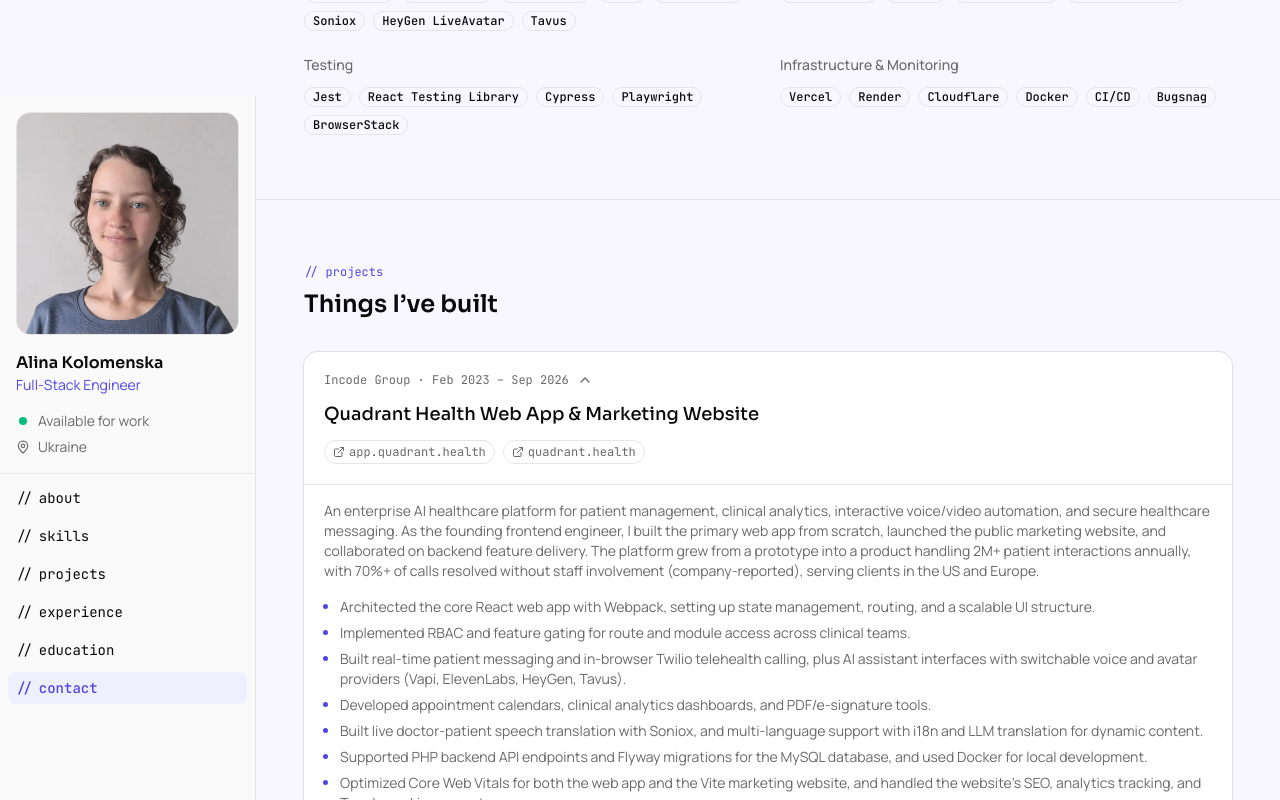
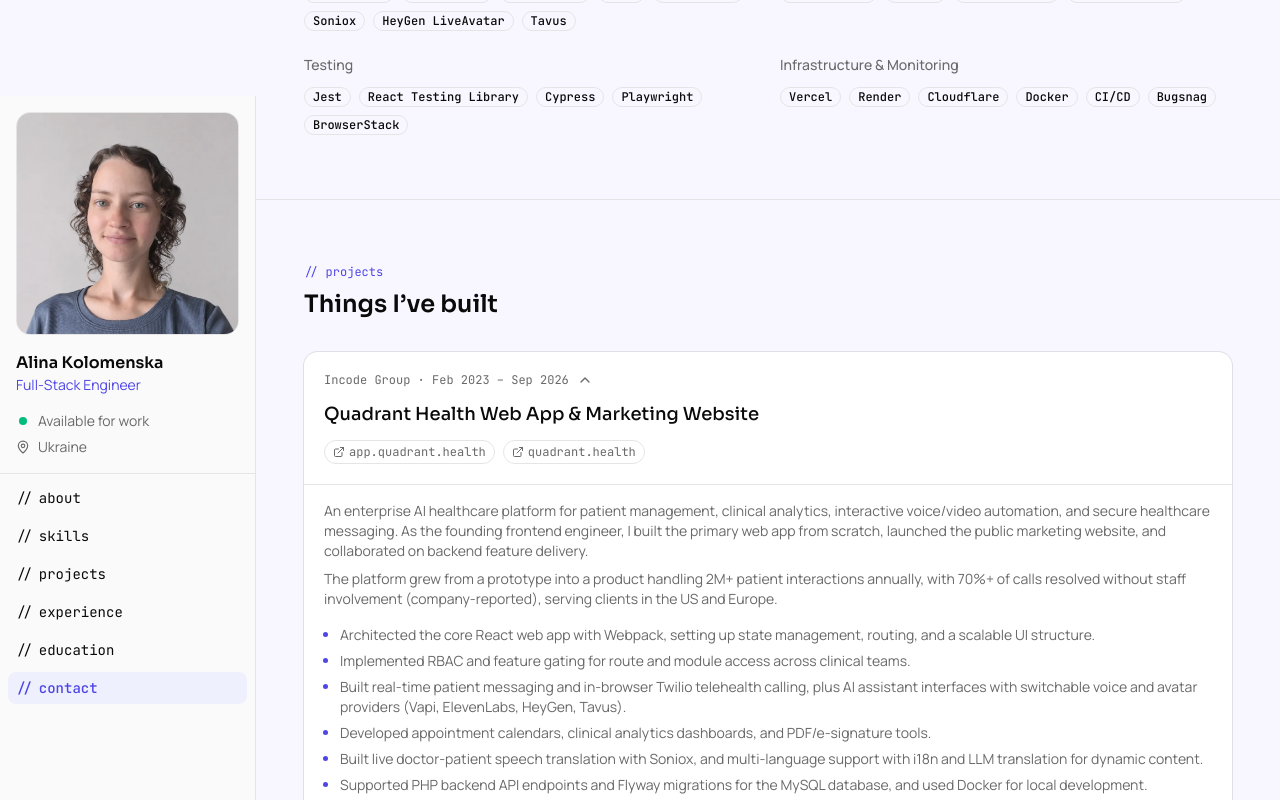
Before and after one commit to alina-kolomenska/portfolio, a React (Vite) app: page / in a window 1280 px wide. Both pictures are taken after a click on the button 768 px from the left and 1686 px from the top of the page. Shown: the part 1286-2086 px from the top of the page. Built offline with nearby package versions, Linux system fonts and the light colour scheme.

Commit message:
feat: add downloadable CV, split project descriptions, and add education locations

```diff
--- a/src/components/layout/AppSidebar.tsx
+++ b/src/components/layout/AppSidebar.tsx
@@ -107,7 +107,7 @@
 
         {profile.resumeUrl && (
           <Button variant="outline" className="w-full" asChild>
-            <a href={profile.resumeUrl} target="_blank" rel="noreferrer">
+            <a href={profile.resumeUrl} download>
               <Download /> Download CV
             </a>
           </Button>
--- a/src/components/sections/Education.tsx
+++ b/src/components/sections/Education.tsx
@@ -14,7 +14,10 @@
             className="rounded-xl border border-border p-5 transition-colors hover:border-primary/40 hover:bg-primary/5"
           >
             <p className="font-medium">{entry.degree}</p>
-            <p className="mt-1 text-sm text-muted-foreground">{entry.institution}</p>
+            <p className="mt-1 text-sm text-muted-foreground">
+              {entry.institution}
+              {entry.location && ` · ${entry.location}`}
+            </p>
             {entry.period && <p className="mt-3 font-mono text-xs text-muted-foreground">{entry.period}</p>}
             {entry.document && <DocumentPreview document={entry.document} issuer={entry.institution} />}
           </div>
--- a/src/components/ui/project-card.tsx
+++ b/src/components/ui/project-card.tsx
@@ -48,7 +48,11 @@
 
         <CollapsibleContent className="overflow-hidden data-[state=closed]:animate-collapsible-up data-[state=open]:animate-collapsible-down">
           <div className="space-y-4 border-t border-border px-5 pt-4 pb-5">
-            <p className="text-sm text-muted-foreground">{project.description}</p>
+            <div className="space-y-2 text-sm text-muted-foreground">
+              {project.description.map((paragraph) => (
+                <p key={paragraph}>{paragraph}</p>
+              ))}
+            </div>
 
             {project.highlights && project.highlights.length > 0 && (
               <ul className="list-disc space-y-1.5 pl-4 text-sm text-muted-foreground marker:text-primary">
--- a/src/content/education.ts
+++ b/src/content/education.ts
@@ -4,6 +4,7 @@
   {
     degree: 'Full Stack Development',
     institution: 'Tel-Ran Educational Center',
+    location: 'Rehovot, Israel',
     period: 'Sep 2020 – Sep 2021',
     document: {
       title: 'Certificate of Graduation',
@@ -15,8 +16,9 @@
     },
   },
   {
-    degree: 'Junior Specialist, Administration of Computer Systems and Networks',
+    degree: 'Administration of Computer Systems and Networks',
     institution: 'Kyiv Electromechanical College',
+    location: 'Kyiv, Ukraine',
     period: 'Sep 2014 – Jun 2017',
     document: {
       title: 'Junior Specialist’s Diploma with honours',
--- a/src/content/profile.ts
+++ b/src/content/profile.ts
@@ -12,6 +12,7 @@
   github: 'https://github.com/alina-kolomenska',
   linkedin: 'https://www.linkedin.com/in/alina-kolomenska/',
   sourceUrl: 'https://github.com/alina-kolomenska/portfolio',
+  resumeUrl: '/Alina_Kolomenska_CV.pdf',
   photo: '/photo.webp',
   primaryStack: ['React', 'Next.js', 'Node.js', 'NestJS'],
   stats: [
--- a/src/data/projects.json
+++ b/src/data/projects.json
@@ -3,7 +3,10 @@
     "title": "Quadrant Health Web App & Marketing Website",
     "company": "Incode Group",
     "period": "Feb 2023 – Sep 2026",
-    "description": "An enterprise AI healthcare platform for patient management, clinical analytics, interactive voice/video automation, and secure healthcare messaging. As the founding frontend engineer, I built the primary web app from scratch, launched the public marketing website, and collaborated on backend feature delivery. The platform grew from a prototype into a product handling 2M+ patient interactions annually, with 70%+ of calls resolved without staff involvement (company-reported), serving clients in the US and Europe.",
+    "description": [
+      "An enterprise AI healthcare platform for patient management, clinical analytics, interactive voice/video automation, and secure healthcare messaging. As the founding frontend engineer, I built the primary web app from scratch, launched the public marketing website, and collaborated on backend feature delivery.",
+      "The platform grew from a prototype into a product handling 2M+ patient interactions annually, with 70%+ of calls resolved without staff involvement (company-reported), serving clients in the US and Europe."
+    ],
     "highlights": [
       "Architected the core React web app with Webpack, setting up state management, routing, and a scalable UI structure.",
       "Implemented RBAC and feature gating for route and module access across clinical teams.",
@@ -11,9 +14,9 @@
       "Developed appointment calendars, clinical analytics dashboards, and PDF/e-signature tools.",
       "Built live doctor-patient speech translation with Soniox, and multi-language support with i18n and LLM translation for dynamic content.",
       "Supported PHP backend API endpoints and Flyway migrations for the MySQL database, and used Docker for local development.",
-      "Optimized Core Web Vitals for both the web app and the Vite marketing website, and handled the website’s SEO, analytics tracking, and Termly cookie consent.",
-      "Connected the marketing website’s demo request and subscription forms to Postmark emails and Slack notifications for the team.",
-      "Configured automated quality pipelines with Playwright, Cypress, Jest, Storybook, and Bugsnag."
+      "Optimized Core Web Vitals for the web app and the Vite marketing website, and handled the website’s SEO, analytics tracking, and Termly cookie consent.",
+      "Connected the website’s demo request and subscription forms to Postmark emails and Slack notifications for the team.",
+      "Set up automated quality pipelines with Playwright, Cypress, Jest, Storybook, and Bugsnag."
     ],
     "tags": [
       "React",
@@ -23,6 +26,7 @@
       "Tailwind CSS",
       "Material UI",
       "shadcn/ui",
+      "Storybook",
       "Framer Motion",
       "Recharts",
       "Vite",
@@ -52,7 +56,9 @@
     "title": "Injuro Web App & Marketing Website",
     "company": "Incode Group",
     "period": "Dec 2025 – Oct 2026",
-    "description": "An AI-powered legaltech platform that automates personal injury client intake and attorney workflows. I was part of a small engineering team building the public marketing website and the authenticated web app for clients, admins, and providers, with real-time AI voice intake agents.",
+    "description": [
+      "An AI-powered legaltech platform that automates personal injury client intake and attorney workflows. I was part of a small engineering team building the public marketing website and the authenticated web app for clients, admins, and providers, with real-time AI voice intake agents."
+    ],
     "highlights": [
       "Contributed to the development and architecture of the authenticated web app and the marketing website, both built with Next.js (App Router) and TypeScript.",
       "Implemented authentication and role-based access control with Clerk and Next.js middleware.",
@@ -90,7 +96,9 @@
     "title": "Treasury Wine Estates Brand Websites",
     "company": "Incode Group",
     "period": "Aug 2022 – Jan 2023",
-    "description": "A suite of high-performance websites and landing pages for major Australian wine brands, built in collaboration with the digital agency Hide & Seek. The project focused on a scalable, white-label frontend with reusable UI components, client-side headless CMS integration, and GSAP animations.",
+    "description": [
+      "A suite of high-performance websites and landing pages for major Australian wine brands, built in collaboration with the digital agency Hide & Seek. The project focused on a scalable, white-label frontend with reusable UI components, client-side headless CMS integration, and GSAP animations."
+    ],
     "highlights": [
       "Converted Figma designs into responsive interfaces for multiple wine brands.",
       "Developed and maintained a shared Storybook component library for rapid UI reuse across brand sites, backed by React Testing Library component tests.",
@@ -98,7 +106,7 @@
       "Built scroll-driven GSAP animations and interactive hero transitions.",
       "Optimized frontend performance, asset loading, and cross-browser compatibility."
     ],
-    "tags": ["React", "TypeScript", "Redux", "GSAP", "Storybook", "React Testing Library", "Storyblok"],
+    "tags": ["React", "TypeScript", "Redux", "GSAP", "Storybook", "React Testing Library", "Storyblok", "Figma"],
     "images": [],
     "links": ["https://www.tweglobal.com/brands", "https://hideandseek.digital/work/twe"]
   },
@@ -106,7 +114,9 @@
     "title": "Map-Based Real Estate Marketplace",
     "company": "Inetex LTD",
     "period": "Mar 2021 – Jul 2022",
-    "description": "A marketplace that connects renters with landlords and homebuyers with sellers, built around interactive map views and multi-criteria apartment search on mobile and desktop.",
+    "description": [
+      "A marketplace that connects renters with landlords and homebuyers with sellers, built around interactive map views and multi-criteria apartment search on mobile and desktop."
+    ],
     "highlights": [
       "Built a responsive React web application with reusable layout templates and dark mode, optimized for mobile and desktop in portrait and landscape orientations.",
       "Created interactive map views with property markers using the Google Maps API.",
--- a/src/types/content.ts
+++ b/src/types/content.ts
@@ -68,6 +68,7 @@
 export interface EducationEntry {
   degree: string
   institution: string
+  location?: string
   period: string
   document?: EducationDocument
 }
@@ -88,7 +89,7 @@
   company?: string
   period?: string
   confidential?: boolean
-  description: string
+  description: string[]
   highlights?: string[]
   tags: string[]
   images?: ProjectImage[]
```
Also changed, not shown: 2 other files (tests, documents, lock files or other folders).
